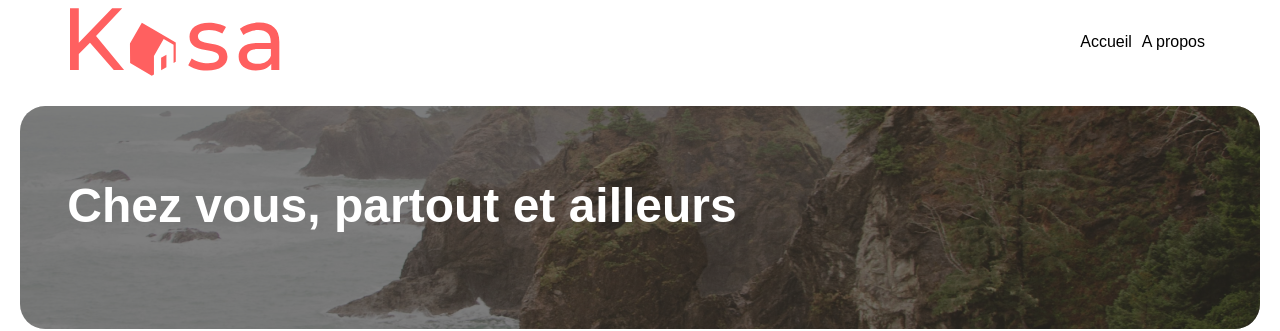
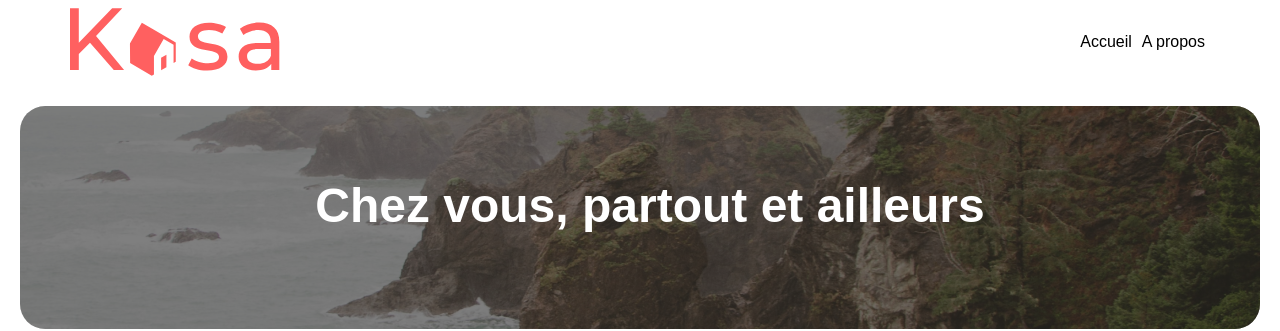
Before and after one commit to etienne-b01/Projet06_Kasa, a React (Create React App) app in the folder kasa/: page / in a window 1280 px wide. Shown: the top 331 px of the page. Built offline with nearby package versions, Linux system fonts and the light colour scheme.

Commit message:
fixed missing key errors and removed console.logs

```diff
--- a/kasa/src/components/Banner/index.js
+++ b/kasa/src/components/Banner/index.js
@@ -22,7 +22,9 @@ const Banner = () => {
           />
         }
         {HomePageDisplayed && (
-          <h1 className="container__tagline">Chez vous, partout et ailleurs</h1>
+          <h1 className="container__tagline">
+            <span>Chez vous,</span> <span>partout et ailleurs</span>
+          </h1>
         )}
       </div>
     </div>
--- a/kasa/src/components/Banner/style.scss
+++ b/kasa/src/components/Banner/style.scss
@@ -53,16 +53,27 @@
 .container__tagline {
   width: 100%;
   position: absolute;
-  top: 40px;
   left: 10px;
   @media (min-width: $small-phone-screen-width),
-    (min-width: $big-phone-screen-width),
-    (min-width: $laptop-screen-width) {
+    (min-width: $big-phone-screen-width) {
     font-size: 24px;
-    width: 60%;
+    text-align: left;
+    top: 20px;
   }
-  @media (min-width: $desktop-screen-width) {
+  @media (min-width: $desktop-screen-width), (min-width: $laptop-screen-width) {
     font-size: 48px;
+    text-align: center;
+    top: 40px;
+  }
+}
+
+.container__tagline span {
+  @media (min-width: $small-phone-screen-width),
+    (min-width: $big-phone-screen-width) {
+    display: block;
+  }
+  @media (min-width: $laptop-screen-width), (min-width: $desktop-screen-width) {
+    display: inline;
   }
 }
 
--- a/kasa/src/components/ControlButton/ControlButton.js
+++ b/kasa/src/components/ControlButton/ControlButton.js
@@ -6,7 +6,6 @@ export default function ControlButton({ direction, changeSlide }) {
   return (
     <button
       onClick={() => {
-        console.log('Button clicked:', direction);
         changeSlide();
       }}
       className={
--- a/kasa/src/pages/About/About.jsx
+++ b/kasa/src/pages/About/About.jsx
@@ -10,9 +10,9 @@ const About = () => {
       <Banner />
       <div>
         <div>
-          {AboutPageSections.map(({ heading, content }) => (
+          {AboutPageSections.map(({ heading, content }, index) => (
             <Collapse
-              // key={}
+              key={`${heading}-${index}`} // concatenating heading and index gives unique key
               heading={heading}
               content={content}
             />
```
